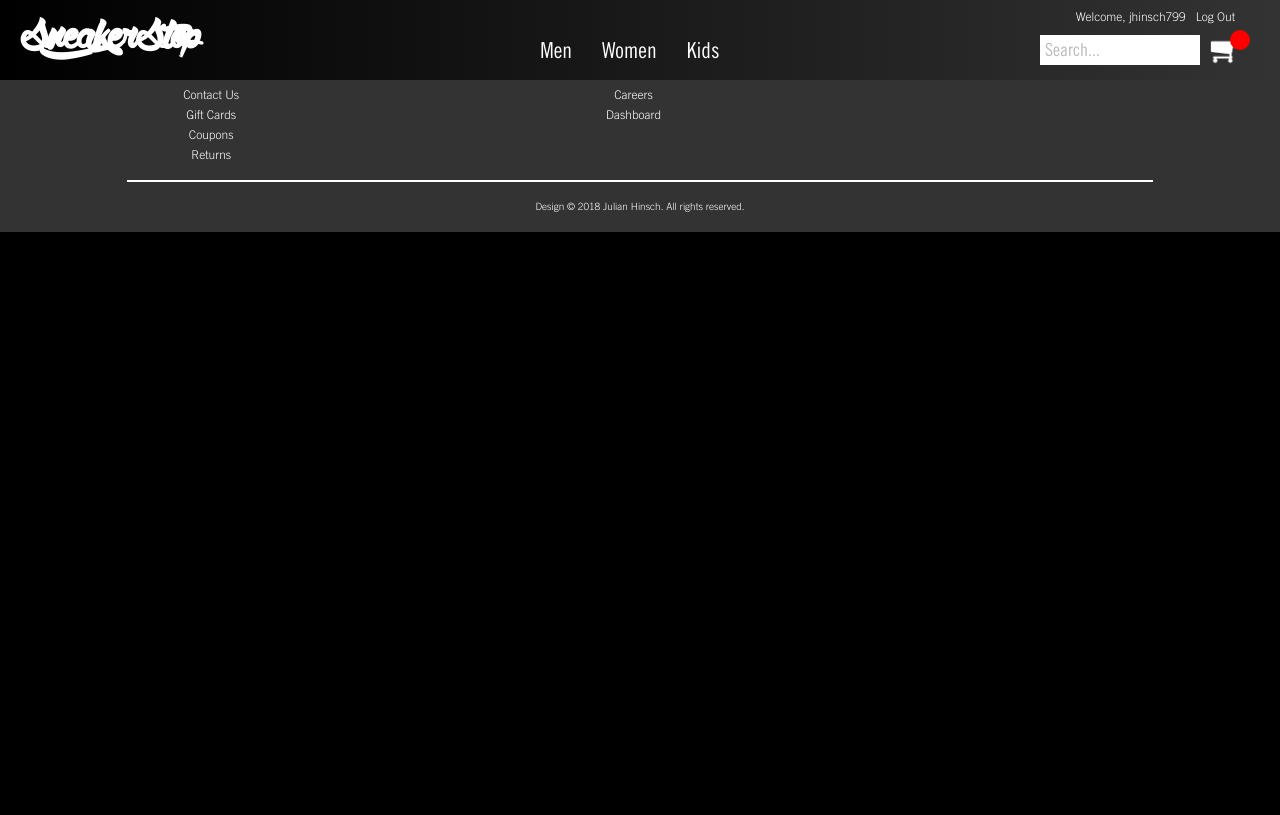
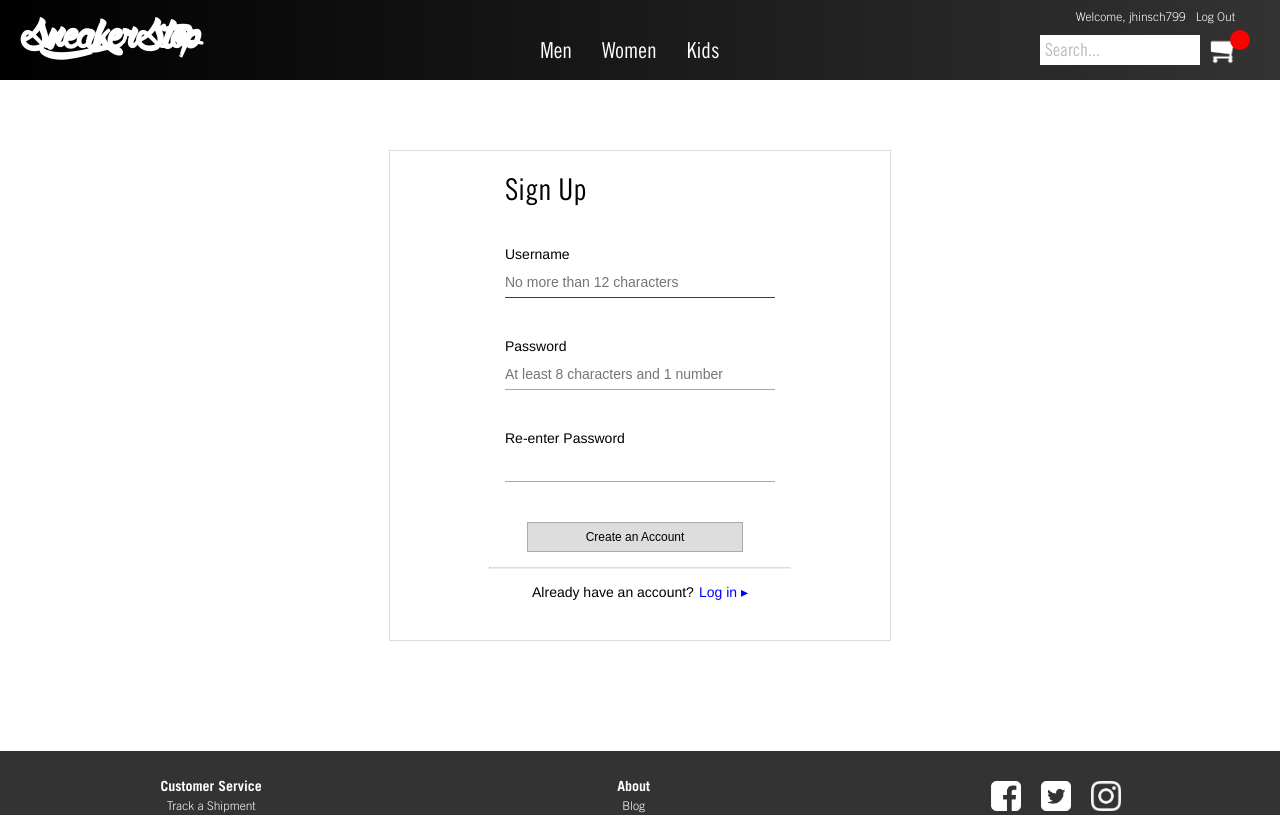
Before and after one commit to odayakanaasa/sneakerstop, a React (Create React App) app in the folder client/: page /register in a window 1280 px wide. Shown: the top 815 px of the page. Built offline with nearby package versions, Linux system fonts and the light colour scheme; no server answers; what auth0-js would draw is missing.

Commit message:
added styles to signup and login pages

```diff
--- a/client/src/App.js
+++ b/client/src/App.js
@@ -63,10 +63,12 @@ class App extends Component {
             <NavBar
                 username={auth.getUsername()}
                 toggleMobileNav={this.toggleMobileNav}
+                mobileNavOpen={this.state.mobileNavOpen}
                 cartItemCount={this.state.cartItemCount}
                 handleSearch={this.handleSearch}
                 logout={auth.logout}/>
             <MobileNav
+                toggleMobileNav={this.toggleMobileNav}
                 username={auth.getUsername()}
                 open={this.state.mobileNavOpen}
                 cartItemCount={this.state.cartItemCount}
@@ -83,7 +85,7 @@ class App extends Component {
                 <Route path='/search/:terms' render = {()=><SearchResults/>}/>
             </div>
             <Route path='/login' render = {() => <LogInPage username={auth.getUsername()} login={auth.login}/>}/>
-            <Route path='/signup' render = {() => <SignUpPage username={auth.getUsername()} signup={auth.signup}/>}/>
+            <Route path='/register' render = {() => <SignUpPage username={auth.getUsername()} signup={auth.signup}/>}/>
             <Footer isAdmin={auth.isAdmin()} username={auth.getUsername()}/>
         </div>
     );
--- a/client/src/components/elements/InputField.js
+++ b/client/src/components/elements/InputField.js
@@ -17,7 +17,7 @@ export default class InputField extends Component {
 
 	render = () => (
         <div className='input-container'>
-            <input className={`inputfield ${!this.props.errMsg ==='' ? 'invalid' : ''}`}
+            <input className={`inputfield ${/*this.props.errMsg !== '' ? 'invalid' :*/''}`}
                 name={this.props.name}
                 type={this.props.type}
                 placeholder={this.props.placeholder}
--- a/client/src/components/elements/MobileNav.js
+++ b/client/src/components/elements/MobileNav.js
@@ -7,7 +7,7 @@ export default class MobileNav extends Component {
     constructor(props) {
         super(props);
         this.state = {
-            searchInputValue: "",
+            searchInputValue: '',
         }
     }
 
@@ -16,6 +16,7 @@ export default class MobileNav extends Component {
         open: PropTypes.bool.isRequired,
         handleSearch: PropTypes.func.isRequired,
         cartItemCount: PropTypes.number.isRequired,
+        toggleMobileNav: PropTypes.func.isRequired,
     }
 
     handleInputChange = (event) => {
@@ -23,30 +24,33 @@ export default class MobileNav extends Component {
     }
 
     render = () => !this.props.open ? null : (
-        <div className='mobile-nav-container'>
+        <div className='mobile-nav-container' onClick={this.props.toggleMobileNav}>
             <div className='mobile-nav'>
                 <ul>
                     <li>
-                        <Link to='/products?group=men'>Men</Link>
+                        <Link to='/products?group=men' onClick={this.props.toggleMobileNav}>Men</Link>
                     </li>
                     <li>
-                        <Link to='/products?group=women'>Women</Link>
+                        <Link to='/products?group=women' onClick={this.props.toggleMobileNav}>Women</Link>
                     </li>
                     <li>
-                        <Link to='/products?group=kids'>Kids</Link>
+                        <Link to='/products?group=kids' onClick={this.props.toggleMobileNav}>Kids</Link>
                     </li>
                     <li>
-                        <Link to='/login'> Log In </Link>
+                        <Link to='/login' onClick={this.props.toggleMobileNav}> Log In </Link>
                     </li>
                     <li>
-                        <Link to='/register'> Create an Account </Link>
+                        <Link to='/register' onClick={this.props.toggleMobileNav}> Create an Account </Link>
                     </li>
                     <li>
-                        <Link to='/cart'>Cart</Link>
+                        <Link to='/cart' onClick={this.props.toggleMobileNav}>Cart</Link>
                     </li>
                 </ul>
                 <div className='search'>
-                    <form onSubmit={this.props.handleSearch}>
+                    <form onSubmit={()=>{
+                            this.props.handleSearch;
+                            this.props.toggleMobileNav;
+                        }}>
                         <input
                             onChange={this.handleInputChange}
                             placeholder={'Search...'}
--- a/client/src/components/pages/LogInPage.js
+++ b/client/src/components/pages/LogInPage.js
@@ -6,6 +6,7 @@ import InputField from './../elements/InputField';
 export default class LogInPage extends Component {
 
     static propTypes = {
+        username: PropTypes.string.isRequired,
         login: PropTypes.func.isRequired,
     }
 
@@ -20,8 +21,6 @@ export default class LogInPage extends Component {
     }
 
     handleUsernameChange = (text) => {
-        console.log('handleusername called');
-        console.log(text);
     	this.setState({usernameText: text});
         if (text==='') {
             this.setState({usernameErrMsg:'This field is required.'});
@@ -50,10 +49,12 @@ export default class LogInPage extends Component {
     }
 
     handleSubmit = (event) => {
+        this.handleUsernameChange(this.state.usernameText);
+        this.handlePasswordChange(this.state.passwordText);
         event.preventDefault();
         if (this.canSubmit()) {
             //make api call to auth0
-            this.props.login();
+            this.props.login(this.state.usernameText,this.state.passwordText);
         }
     }
 
@@ -62,21 +63,21 @@ export default class LogInPage extends Component {
 			<div className="login-form-container">
 				<form className="login-form" onSubmit={this.handleSubmit}>
 					<h2 className="login-form-header"> Log In </h2>
+                    <span className="input-label"> Username </span>
 					<InputField
 						name="username"
 					 	type="text"
 					 	handleInputChange={this.handleUsernameChange}
 					 	validation={this.validateField}
 					 	errMsg={this.state.usernameErrMsg}
-					 	autofocus={true}
-                        placeholder='Username'/>
+					 	autofocus={true}/>
+                    <span className="input-label"> Password </span>
 					<InputField
 						name="password"
 						type="password"
 						handleInputChange={this.handlePasswordChange}
 						validation={this.validateField}
-						errMsg={this.state.passwordErrMsg}
-                        placeholder='Password' />
+						errMsg={this.state.passwordErrMsg}/>
 					<div className="login-button-container">
 						<button className="login-button" type="submit">Log In</button>
 					</div>
@@ -84,7 +85,7 @@ export default class LogInPage extends Component {
 				<hr className="form-hr" />
 				<div className="signup-link-container">
 					New?
-					<Link className="signup-link" to="/signup">Create an Account &#9656;</Link>
+					<Link className="signup-link" to="/register">Create an Account &#9656;</Link>
 				</div>
 			</div>
 		</div>
--- a/client/src/components/pages/SignUpPage.js
+++ b/client/src/components/pages/SignUpPage.js
@@ -83,6 +83,9 @@ export default class SignUpPage extends Component {
     }
 
     handleSubmit = () => {
+        this.handleUsernameChange(this.state.usernameText);
+        this.handlePasswordChange(this.state.passwordText);
+        this.handlePassword2Change(this.state.password2Text);
         if (this.canSubmit()) {
             //make call to auth0
             this.props.signup();
@@ -90,10 +93,7 @@ export default class SignUpPage extends Component {
     }
 
     render = () => (
-        <div>
-            <div className="header-container">
-                <Link to="/" className="header-link">SneakerStop</Link>
-            </div>
+        <div className='signup-page'>
             <div className="signup-form-container">
                 <form className="signup-form">
                     <h2 className="signup-form-header"> Sign Up </h2>
@@ -104,8 +104,8 @@ export default class SignUpPage extends Component {
                         placeholder="No more than 12 characters"
                         handleInputChange={this.handleInputChange}
                         validation={this.validateField}
-                        errorMessage={this.state.usernameErrMsg}
-                        autofocus={"autofocus"} />
+                        errMsg={this.state.usernameErrMsg}
+                        autofocus={true} />
                     <span className="input-label"> Password </span>
                     <InputField
                         name="password"
@@ -113,21 +113,21 @@ export default class SignUpPage extends Component {
                         placeholder="At least 8 characters and 1 number"
                         handleInputChange={this.handleInputChange}
                         validation={this.validateField}
-                        errorMessage={this.state.passwordErrMsg} />
+                        errMsg={this.state.passwordErrMsg} />
                     <span className="input-label"> Re-enter Password </span>
                     <InputField
                         name="password2"
                         type="password"
                         handleInputChange={this.handleInputChange}
                         validation={this.validateField}
-                        errorMessage={this.state.password2ErrMsg} />
+                        errMsg={this.state.password2ErrMsg} />
                     <div className="signup-button-container">
                         <button className={"signup-button "+(this.canSubmit() ? "active" : "")} type="submit" onClick={this.handleSubmit}>Create an Account</button>
                     </div>
                 </form>
                 <hr className="form-hr" />
                 <div className="login-link-container">
-                    {"Already have a Voting Booth account? "}
+                    Already have an account?
                     <Link className="login-link" to="/login">Log in &#9656; </Link>
                 </div>
             </div>
--- a/client/src/stylesheets/scss/components/pages/Login.scss
+++ b/client/src/stylesheets/scss/components/pages/Login.scss
@@ -17,15 +17,14 @@
 	position: relative;
     margin: 30px auto 30px auto;
 	padding: 20px 0px 40px 0px;
-	color: #666;
+	color: black;
 }
 
 .login-form-header {
-    color: black;
 	font-size: 20px;
 	text-align: left;
     font-weight: normal;
-    margin-bottom: 40px;
+    margin-bottom: 30px;
 }
 
 .login-form {
--- a/client/src/stylesheets/scss/components/pages/Signup.scss
+++ b/client/src/stylesheets/scss/components/pages/Signup.scss
@@ -0,0 +1,97 @@
+.signup-page {
+    position: relative;
+    margin-top: 0px;
+    background-color: white;
+    padding-top: 120px;
+    padding-bottom: 80px;
+}
+
+.header-container {
+    z-index: 10;
+    height: 100px;
+}
+
+.signup-form-container {
+	width: 100%;
+	position: relative;
+    margin: 30px auto 30px auto;
+	padding: 20px 0px 40px 0px;
+}
+
+.signup-form-header {
+    color: black;
+	font-size: 20px;
+	text-align: left;
+    font-weight: normal;
+    margin-bottom: 30px;
+}
+
+.signup-form {
+	width: 90%;
+	margin: auto;
+}
+
+.input-label {
+    font-family: helvetica;
+	float: left;
+	font-size: 14px;
+	margin: 10px 0px 5px 0px;
+}
+
+.form-hr {
+	margin: 15px auto 15px auto;
+	border-top: 1px solid #ddd;
+	width: 60%;
+}
+
+.signup-button-container {
+	margin-top: 20px;
+	text-align: center;
+}
+
+.signup-button {
+	width: 80%;
+	height: 30px;
+	background-color: #ddd;
+	border: 1px solid #aaa;
+	margin-right: 10px;
+	font-size: 12px;
+	&:hover {
+		cursor: pointer;
+		border: 1px solid #719ECE;
+	}
+}
+
+.login-link-container {
+    font-family: helvetica;
+    text-align: center;
+	font-size: 14px;
+	width: 90%;
+	margin: auto;
+}
+
+.login-link {
+	color: blue;
+    text-decoration: none;
+    margin-left: 5px;
+	&:hover {
+		text-decoration: underline;
+	}
+}
+
+@media (min-width: 300px) {
+	.signup-form {
+		width: 270px;
+		margin: auto;
+	}
+	.signup-form-header {
+		font-size: 30px;
+	}
+}
+
+@media (min-width: 500px) {
+	.signup-form-container {
+        width: 500px;
+        border: 1px solid #ddd;
+	}
+}
```
Also changed, not shown: client/src/components/elements/NavBar.js (+4 -6 lines), client/src/stylesheets/dist/main.css, 1 other file (tests, documents, lock files or other folders).
